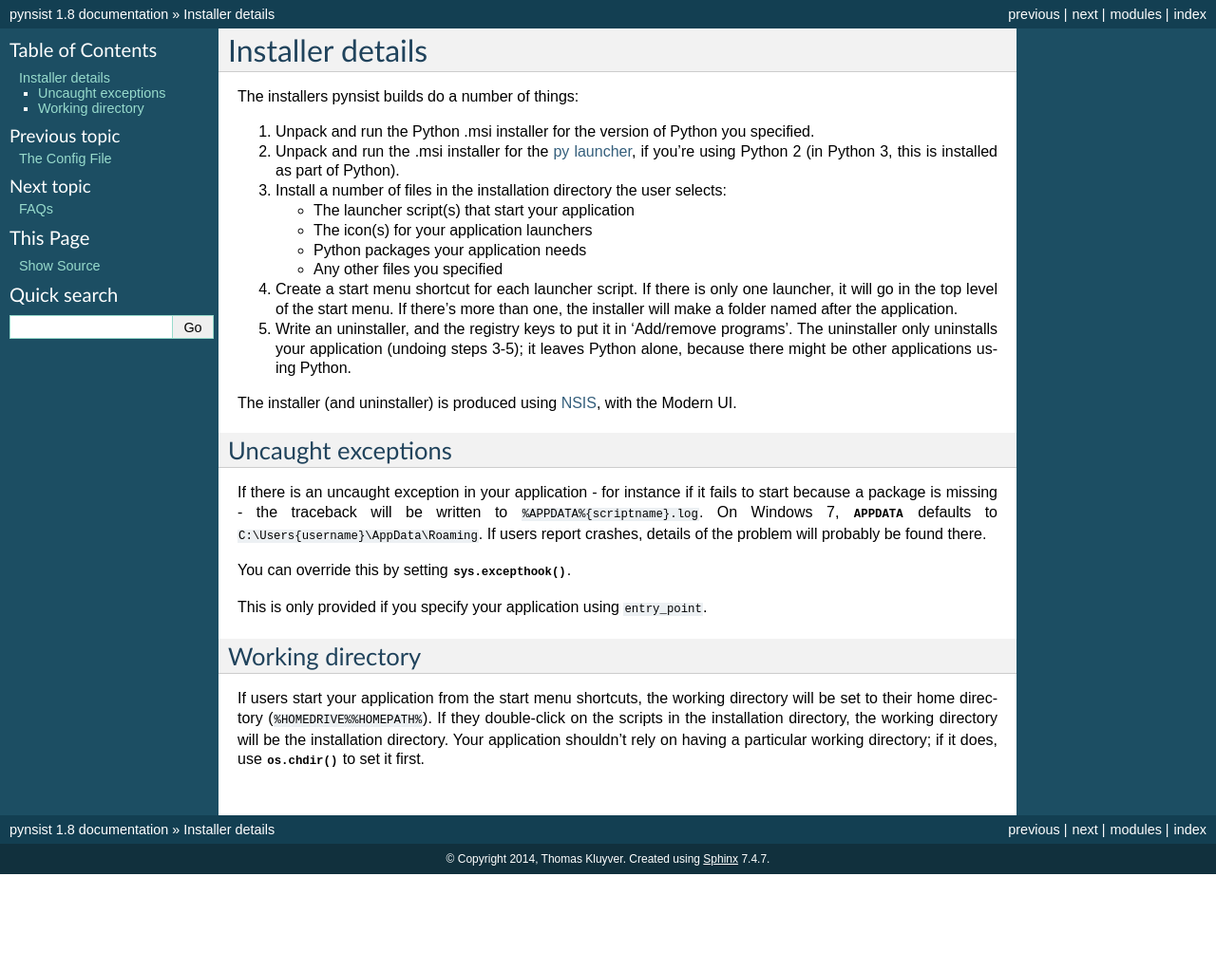
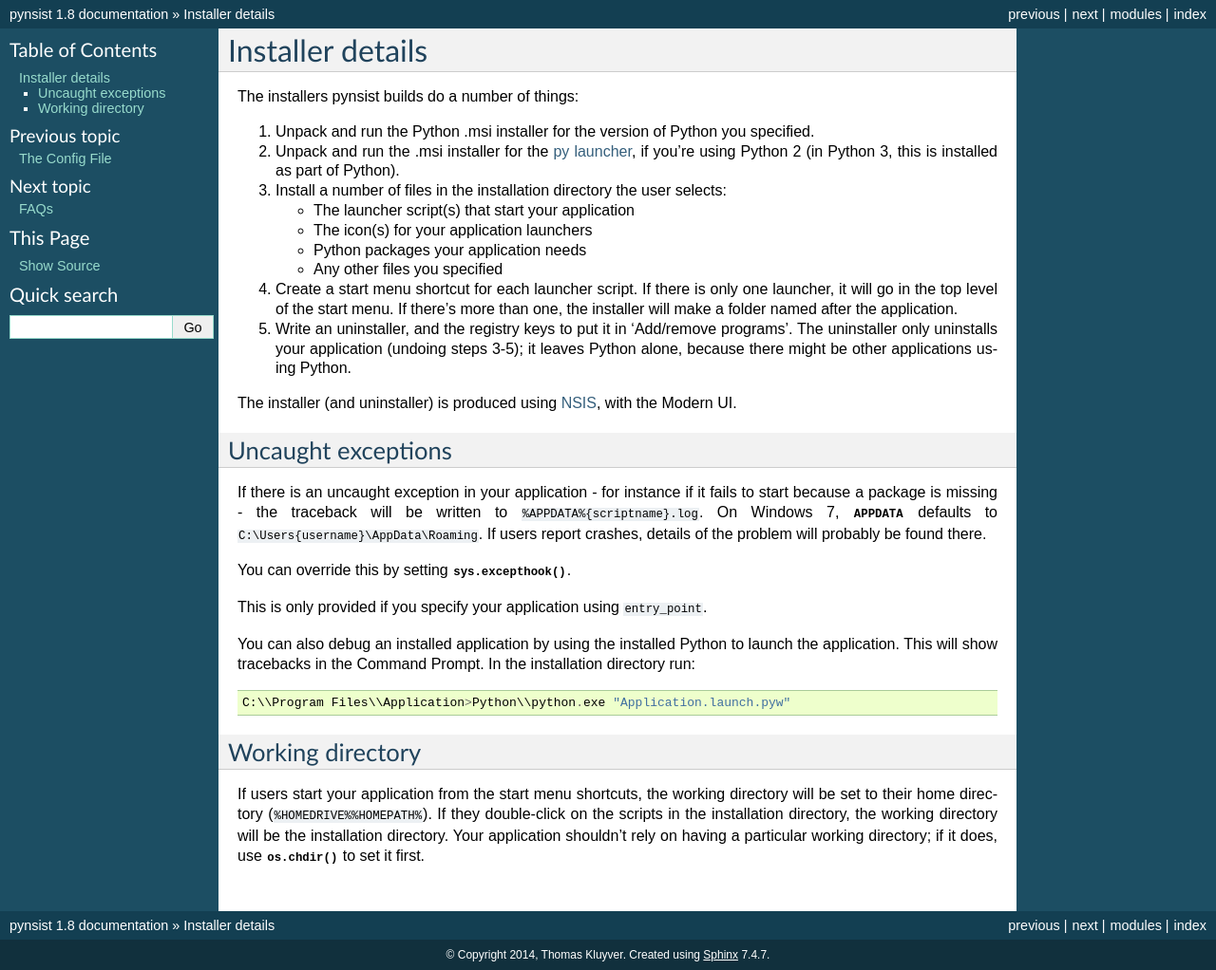
Before and after one commit to takluyver/pynsist, a Sphinx documentation site: the page built from doc/installers.rst, in a window 1280 px wide. Shown: the whole page at 95% size. Built offline with Sphinx 7.4.7, drawn with Linux system fonts in a browser that asks for light colours; before the commit the page ends 921 px from its top, so only the background shows below that.

Commit message:
Adding documentation for running the installed application in the Command Prompt

```diff
--- a/doc/installers.rst
+++ b/doc/installers.rst
@@ -38,6 +38,12 @@ You can override this by setting :func:`sys.excepthook`.
 
 This is only provided if you specify your application using ``entry_point``.
 
+You can also debug an installed application by using the installed Python to
+launch the application. This will show tracebacks in the Command Prompt.
+In the installation directory run::
+
+       C:\\Program Files\\Application>Python\\python.exe "Application.launch.pyw"
+
 Working directory
 -----------------
 
```
